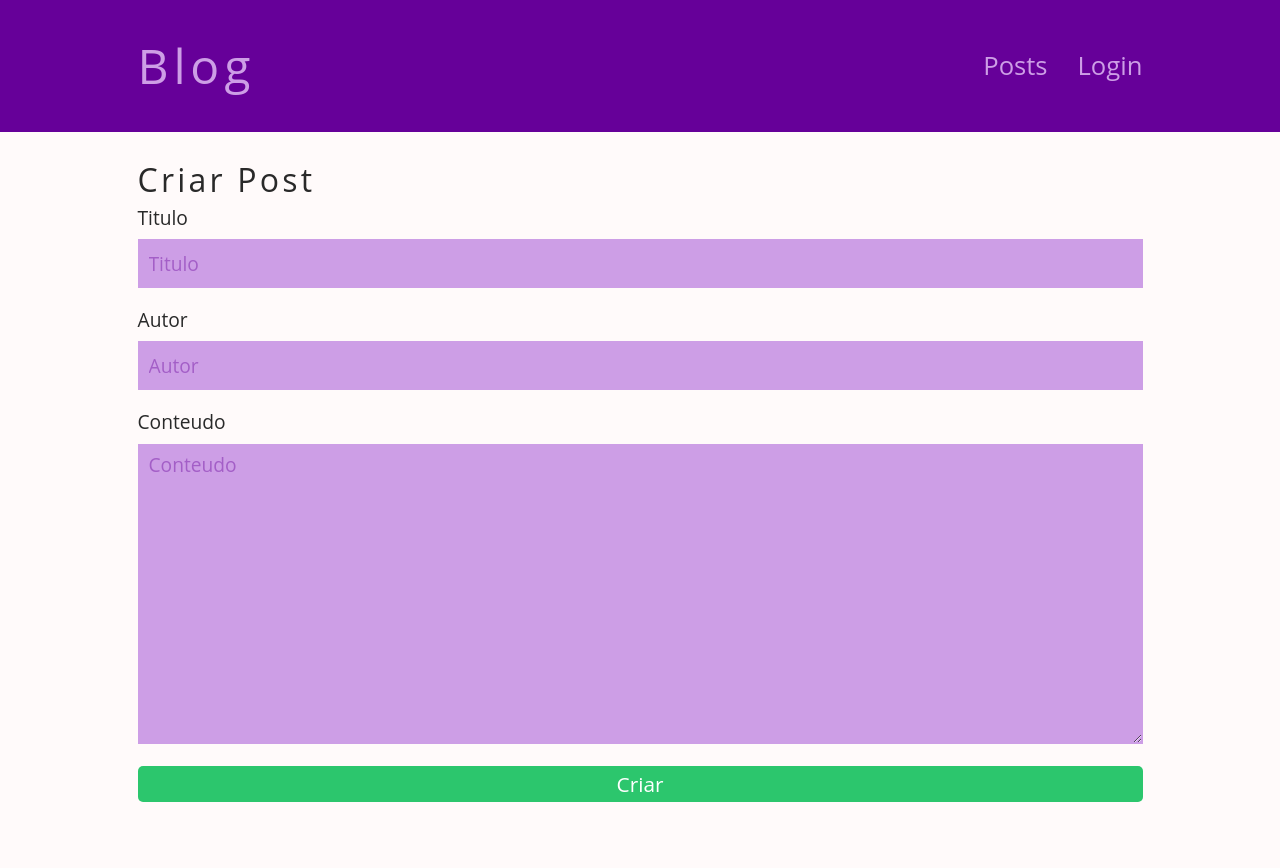
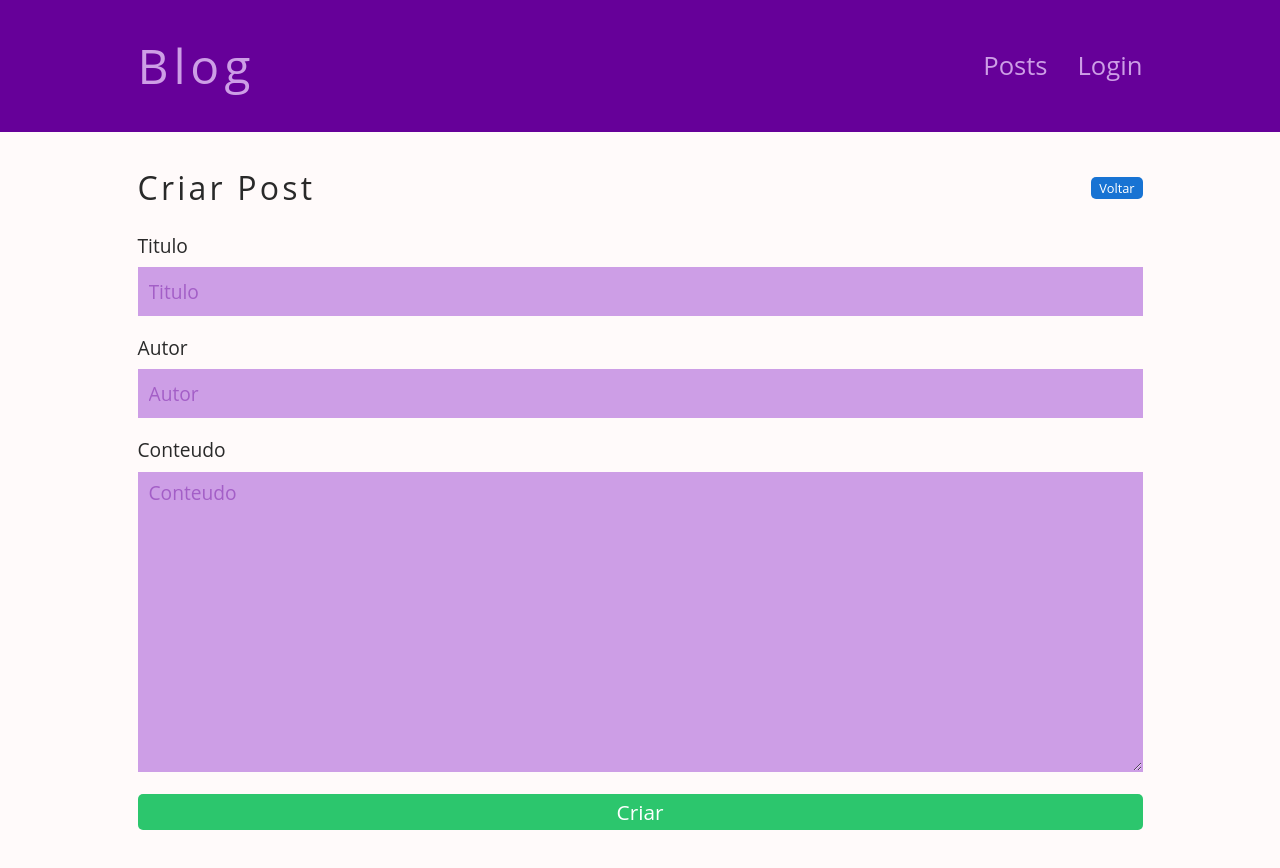
Before and after one commit to Fiap-Pos-Full-Stack/TechChallengeFrontEnd, a React (Create React App) app: page /admin/post/new in a window 1280 px wide. Shown: the top 868 px of the page. Built offline with nearby package versions, Linux system fonts and the light colour scheme.

Commit message:
Botão de voltar

```diff
--- a/src/components/SinglePost/index.tsx
+++ b/src/components/SinglePost/index.tsx
@@ -22,12 +22,14 @@ const SinglePost = ({ post, isTeacherPublishier = false }: PostProps) => {
     return (
         <PostWrapper>
             <article className="w100" key={"post-" + post?.id}>
+                <PostOperations>
+                <div className="flex-center-space-between"><SmallLinkEdit onClick={() => navigate(-1)}>Voltar</SmallLinkEdit></div>
                 {
-                    isTeacherPublishier && <PostOperations>
+                    isTeacherPublishier && <div className="admin-operations">
                         <SmallLinkDel onClick={() => onDeletePost(post?.id || 0)}>Deletar</SmallLinkDel>
-                        <SmallLinkEdit href={"../../admin/post/edit/" + post?.id}>Editar</SmallLinkEdit>
+                        <SmallLinkEdit href={"../../admin/post/edit/" + post?.id}>Editar</SmallLinkEdit></div>}
                     </PostOperations>
-                }
+
                 <PostTitle>{post?.title}</PostTitle>
                 <PostThumb>
                     <time>{parserDate(post?.created)}</time>
--- a/src/components/SinglePost/style.tsx
+++ b/src/components/SinglePost/style.tsx
@@ -54,7 +54,14 @@ export const PostContent = styled.p`
 export const PostOperations = styled.div`
     width: 100%;
     display: flex;
-    justify-content: end;
+    justify-content: space-between;
     align-items: center;
     gap: 10px;
+
+    & .admin-operations
+    {
+        margin-left: auto;
+        display: flex;
+        gap: 10px;
+    }
 `
--- a/src/routes/admin-post-edit.tsx
+++ b/src/routes/admin-post-edit.tsx
@@ -10,6 +10,7 @@ import { IPost } from '../services/getPosts';
 import { updatePost } from '../services/updatePost';
 import useAlert from '../hooks/useAlert';
 import { AlertType } from '../context/alertContext';
+import { SmallLinkEdit } from '../components/ui/Links';
 
 interface Values {
   title: string;
@@ -24,7 +25,11 @@ function AdminPostEdit() {
   const postData = useLoaderData() as IPost;
   return (
     <>
-      <SubTitle>Editar Post</SubTitle>
+      <div className='w100 space-between mtb1 mobile-col'>
+          <SubTitle>Editar Post</SubTitle>
+        <div className="flex-center-space-between"><SmallLinkEdit onClick={() => navigate(-1)}>Voltar</SmallLinkEdit></div>
+      </div>
+
       <FormWrapper>
         <Formik initialValues={{title: postData.title,content: postData.description, author: postData.author}}
           onSubmit={async (values: Values,{ setSubmitting }: FormikHelpers<Values>) => {
--- a/src/routes/admin-post-new.tsx
+++ b/src/routes/admin-post-new.tsx
@@ -11,6 +11,7 @@ import { updatePost } from '../services/updatePost';
 import { createPost } from '../services/createPost';
 import useAlert from '../hooks/useAlert';
 import { AlertType } from '../context/alertContext';
+import { SmallLinkEdit } from '../components/ui/Links';
 interface Values {
   title: string;
   content: string;
@@ -23,7 +24,10 @@ function AdminPostNew() {
   const { dispatchAlert } = useAlert()
   return (
     <>
-      <SubTitle>Criar Post</SubTitle>
+      <div className='w100 space-between mtb1 mobile-col'>
+        <SubTitle>Criar Post</SubTitle>
+        <div className="flex-center-space-between"><SmallLinkEdit onClick={() => navigate(-1)}>Voltar</SmallLinkEdit></div>
+      </div>
       <FormWrapper>
         <Formik initialValues={{ title: "", content: "", author: "" }}
           onSubmit={async (values: Values, { setSubmitting }: FormikHelpers<Values>) => {
@@ -49,7 +53,7 @@ function AdminPostNew() {
             <label htmlFor="content">Conteudo</label>
             <Field required as="textarea" id="content" name="content" placeholder="Conteudo" />
 
-            <button className='buttonCriar'  type="submit">Criar</button>
+            <button className='buttonCriar' type="submit">Criar</button>
           </Form>
         </Formik>
       </FormWrapper>
```
